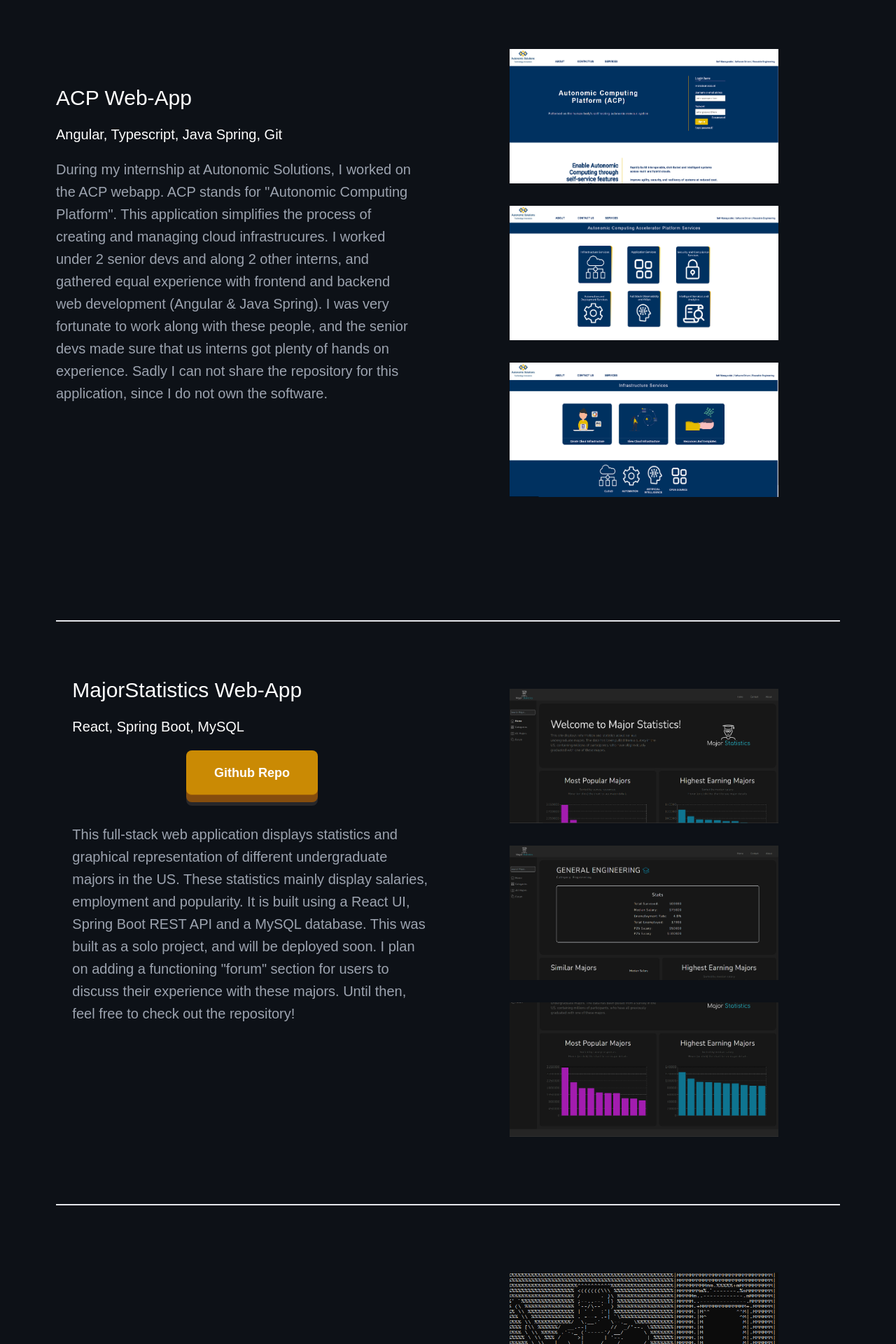
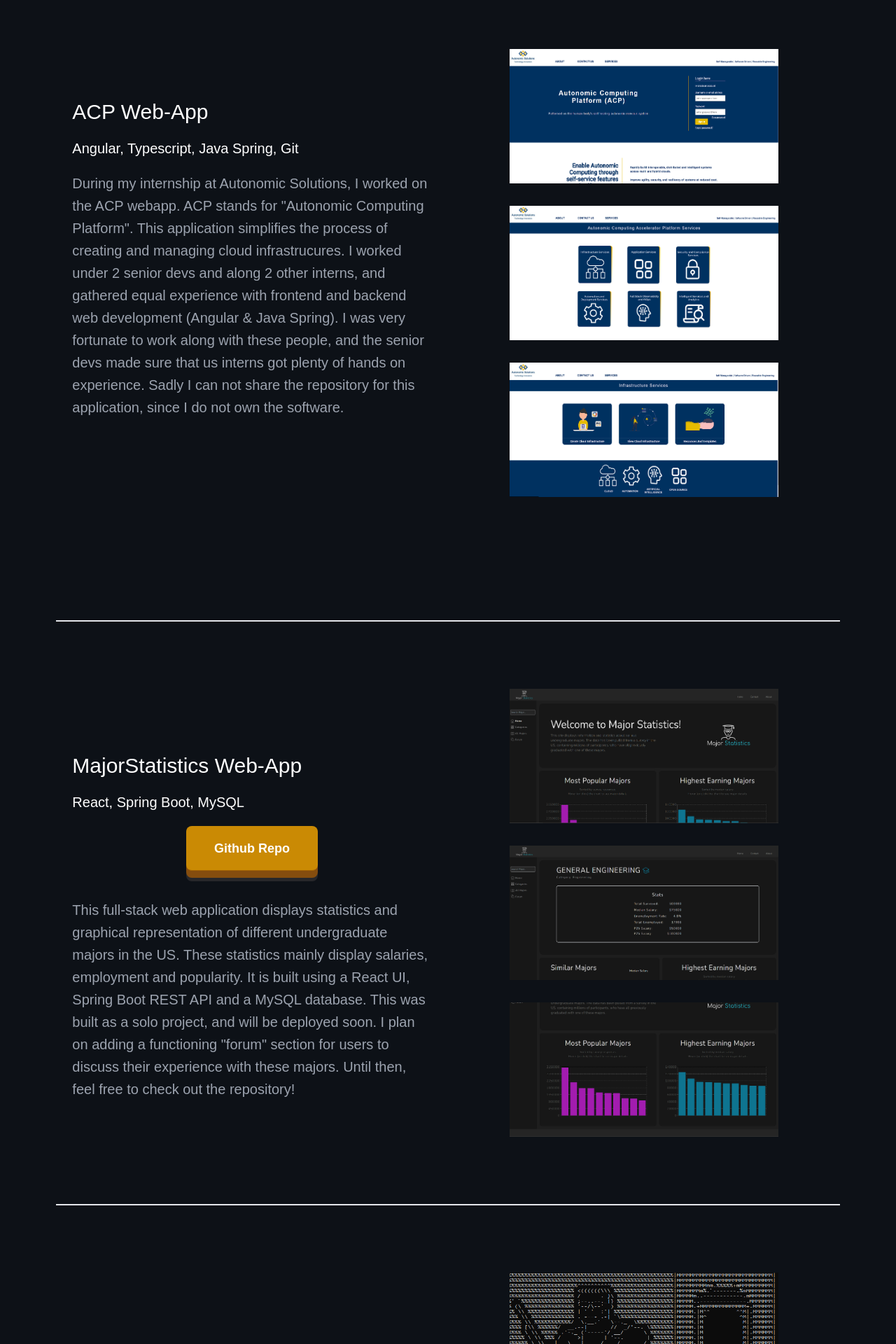
Before and after one commit to davidwilliford99/PersonalSite, a React (Create React App) app: page /#/Works in a window 1280 px wide. Shown: the part 340-2260 px from the top of the page at 70% size. Built offline with nearby package versions, Linux system fonts and the light colour scheme.

Commit message:
Fixed left-align issues in Works component

```diff
--- a/src/Components/Works.js
+++ b/src/Components/Works.js
@@ -39,7 +39,7 @@ function Works() {
 
 
             <div className='w-full flex flex-col items-center xl:flex-row mb-30 border-b-2 pt-10 border-t-2 pb-20'>
-                <div id='text-description' className='xl:w-1/2 flex flex-col pb-20'>
+                <div id='text-description' className='xl:w-1/2 flex flex-col items-center justify-center mb-10'>
                     <h2 className='w-11/12 text-3xl text-white'>ACP Web-App</h2>
                     <h3 className='w-11/12 text-xl text-white my-5'>Angular, Typescript, Java Spring, Git</h3>
                     <p className='text-xl text-gray-400 w-11/12 mxl:w-auto leading-8'>During my internship at Autonomic Solutions, I worked on the ACP webapp. ACP stands for "Autonomic Computing Platform". This application simplifies the process of creating and managing cloud infrastrucures. I worked under 2 senior devs and along 2 other interns, and gathered equal experience with frontend and backend web development (Angular & Java Spring). I was very fortunate to work along with these people, and the senior devs made sure that us interns got plenty of hands on experience. Sadly I can not share the repository for this application, since I do not own the software.</p>
@@ -62,7 +62,7 @@ function Works() {
 
 
             <div className='w-full flex flex-col xl:flex-row mb-30 border-b-2'>
-                <div id='text-description' className='xl:w-1/2 flex flex-col items-center py-20'>
+                <div id='text-description' className='xl:w-1/2 flex flex-col items-center justify-center pt-10'>
                     <h2 className='w-11/12 text-3xl text-white'>MajorStatistics Web-App</h2>
                     <h3 className='w-11/12 text-xl text-white my-5'>React, Spring Boot, MySQL</h3>
                     <div class='button w-10/12 sm:w-auto h-16 bg-yellow-600 rounded-lg cursor-pointer select-none
```
